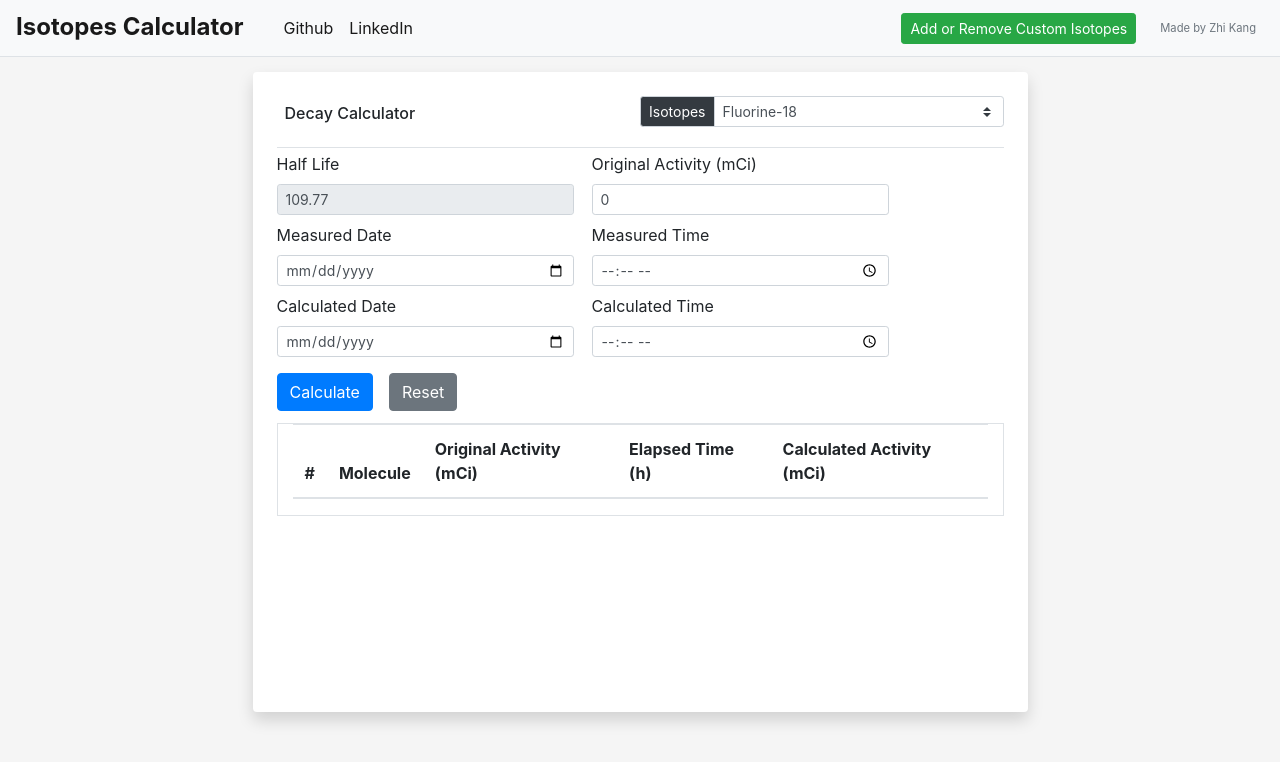
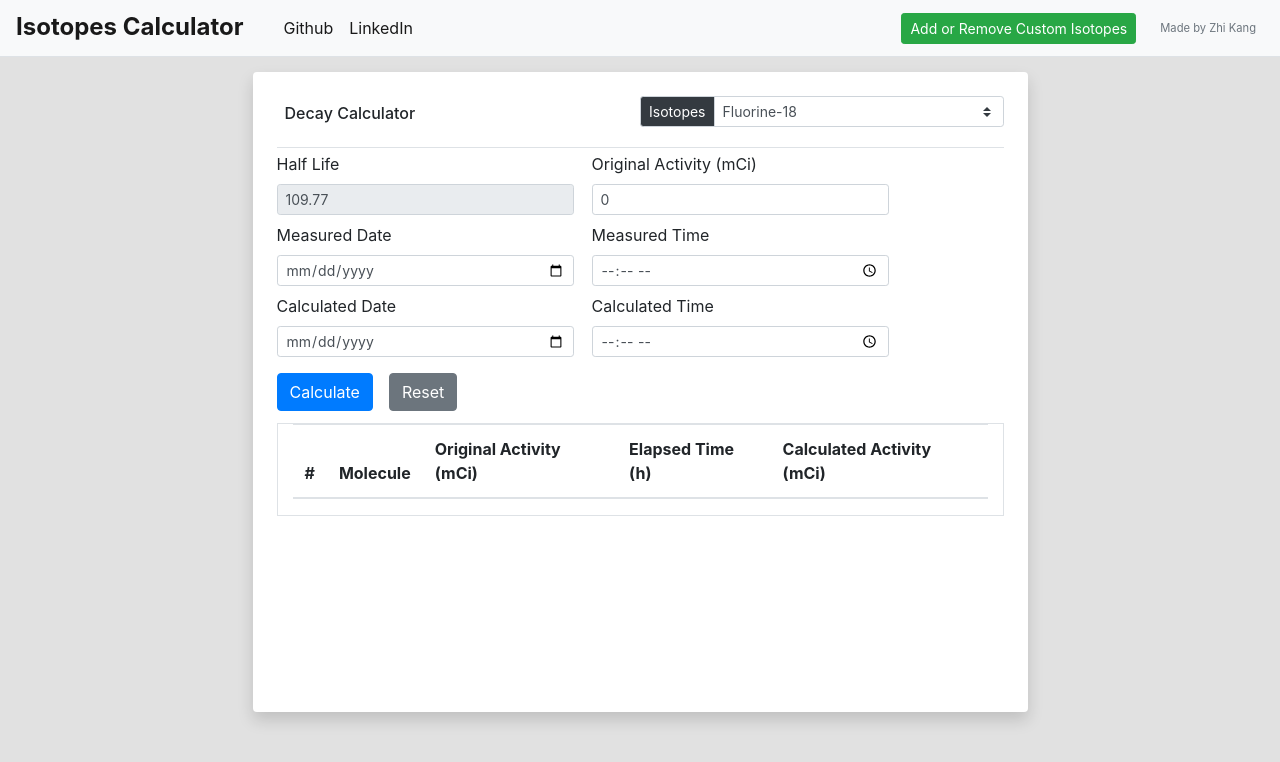
Before and after one commit to zhi-k/simpleIsotopesCalculator, a React (Create React App) app: page / in a window 1280 px wide. Shown: the top 762 px of the page. Built offline with nearby package versions, Linux system fonts and the light colour scheme; the HTML template or start-up script is replaced by a standard one.

Commit message:
Removed excessive codes

```diff
--- a/src/index.css
+++ b/src/index.css
@@ -11,8 +11,6 @@ body {
   background: #e1e1e1 no-repeat;
   background-size: cover;
   background-position: center;
-  background-color: #f5f5f5;
-
   min-height: 100%;
 }
 #calc {
```
